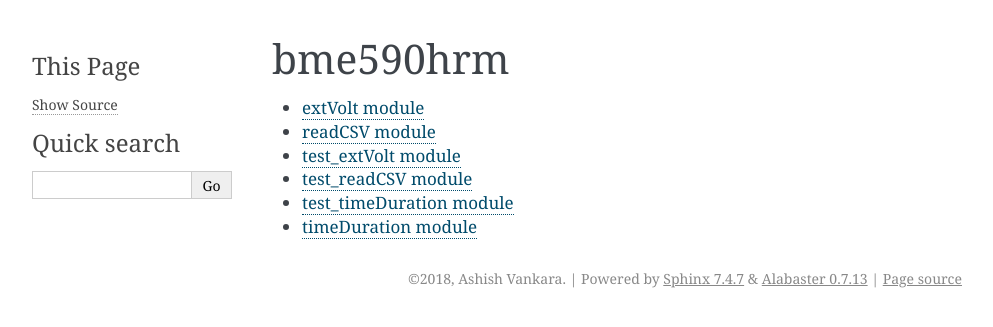
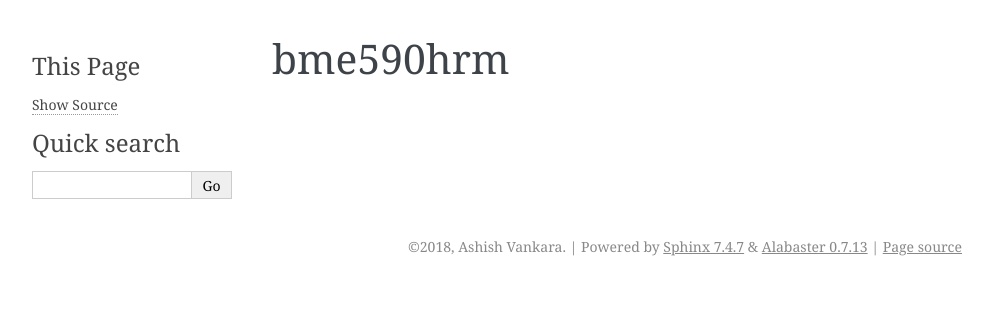
Before and after one commit to ashishvankara/bme590hrm, a Sphinx documentation site: the page built from docs/modules.rst, in a window 1280 px wide. Shown: the top 327 px of the page, without its empty margins (148-1141 px from the left). Built offline with Sphinx 7.4.7, drawn with Linux system fonts in a browser that asks for light colours.

Commit message:
Improved sphinx integration, but more work needed

```diff
--- a/docs/modules.rst
+++ b/docs/modules.rst
@@ -3,10 +3,3 @@ bme590hrm
 
 .. toctree::
    :maxdepth: 4
-
-   extVolt
-   readCSV
-   test_extVolt
-   test_readCSV
-   test_timeDuration
-   timeDuration
```
Also changed, not shown: docs/index.rst (+10 -0 lines), 11 other files.
